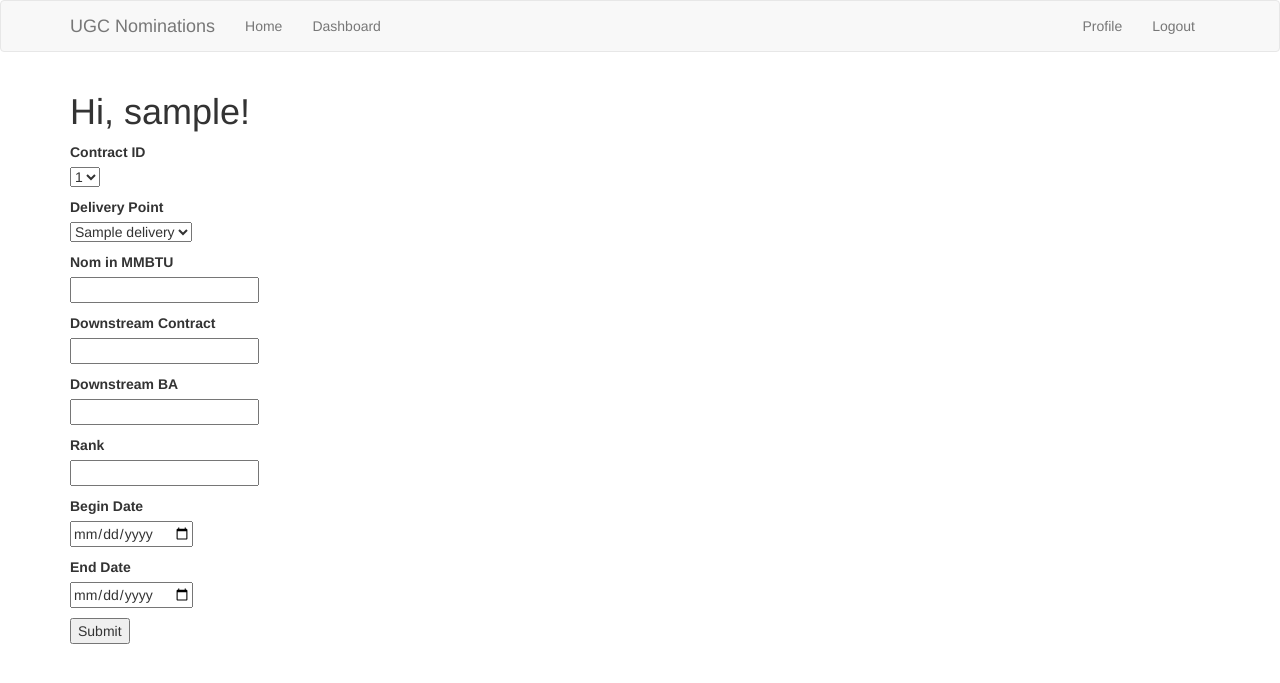
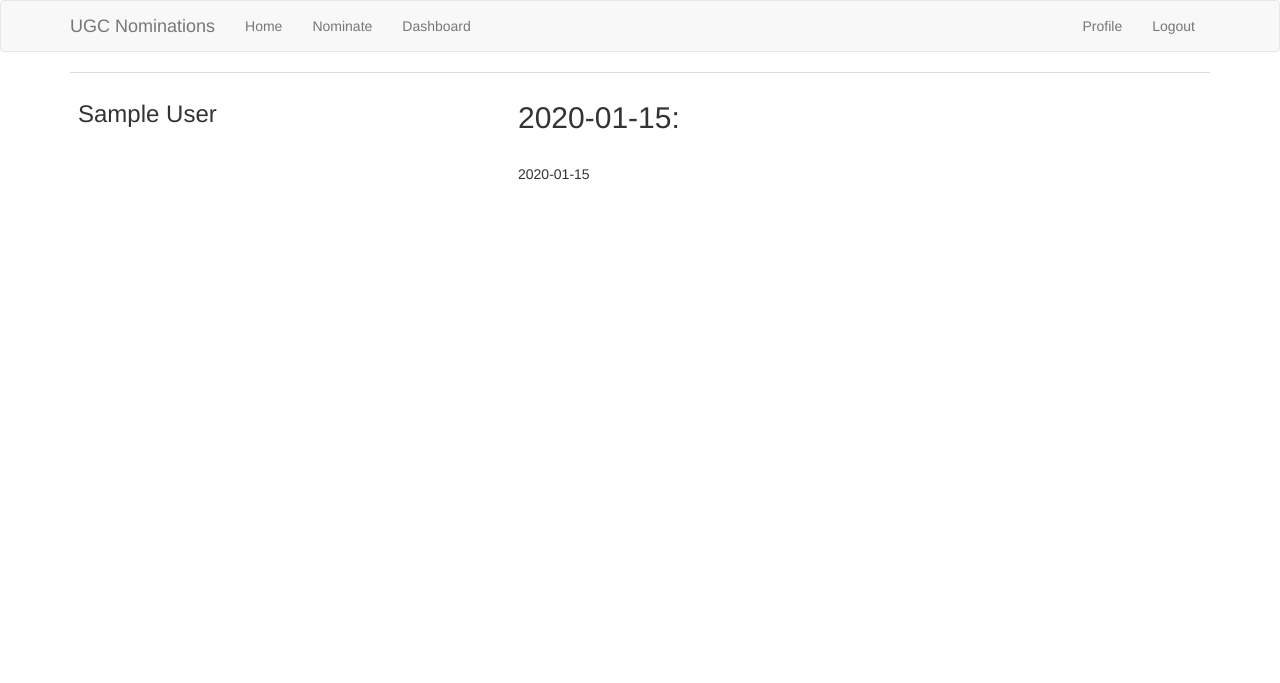
Before and after one commit to apfrancis1992/midstream-noms, a Flask app: page / in a window 1280 px wide. Shown: the top 683 px of the page. Run offline with Flask 2, Linux system fonts and the light colour scheme; a user stored in the database is signed in; tables that the repository leaves empty hold one stand-in row (values such as "Sample post"); parts of the project's set-up code (start-up, migrations or seed data) failed here and were passed over; some libraries are stand-ins or nearby versions.

Commit message:
Added updates & noms form to nav bar

```diff
--- a/app/forms.py
+++ b/app/forms.py
@@ -152,3 +152,8 @@ class EditContractForm(FlaskForm):
         super(EditContractForm, self).__init__()
         self.producer.choices = [(c.company_name, c.company_name) for c in Company.query.filter_by(company_type='producer').order_by(Company.company_name).all()]
         self.marketer.choices = [('', "---")] + [(c.company_name, c.company_name) for c in Company.query.filter_by(company_type='marketer').order_by(Company.company_name).all()]
+
+class AddUpdateForm(FlaskForm):
+    update_title = StringField('Title', validators=[DataRequired(), Length(min=1, max=50)])
+    update = TextAreaField('Update', validators=[DataRequired(), Length(min=1, max=500)])
+    submit = SubmitField('Submit')
--- a/app/routes.py
+++ b/app/routes.py
@@ -2,8 +2,8 @@ from flask import render_template, flash, redirect, url_for, request, session
 from flask_login import login_user, logout_user, current_user, login_required
 from werkzeug.urls import url_parse
 from app import app, db
-from app.forms import LoginForm, RegistrationForm, EditProfileForm, NomForm, AdminEditUserForm, AddUser, ResetPasswordRequestForm, ResetPasswordForm, EditCompanyForm, EditContractForm
-from app.models import User, Company, Contract, Nom
+from app.forms import LoginForm, RegistrationForm, EditProfileForm, NomForm, AdminEditUserForm, AddUser, ResetPasswordRequestForm, ResetPasswordForm, EditCompanyForm, EditContractForm, AddUpdateForm
+from app.models import User, Company, Contract, Nom, Updates
 import datetime
 from functools import wraps
 from app.tables import Users, Noms, Companies, Contracts
@@ -36,30 +36,9 @@ def user_required(f):
 @app.route('/index', methods=['GET', 'POST'])
 @login_required
 def index():
-    form = NomForm()
-    if form.validate_on_submit():
-        for day in range((form.end_date.data - form.begin_date.data).days + 1):
-            day_delta = datetime.timedelta(days=1)
-            date = (form.begin_date.data + (day * day_delta))
-            old_nom = Nom.query.filter_by(contract_id=form.contract_id.data, downstream_contract=form.downstream_contract.data, downstream_ba=form.downstream_ba.data, day_nom=date, rank=form.rank.data).first()
-            if old_nom is not None:
-                old_nom.contract_id = form.contract_id.data
-                old_nom.day_nom_value = form.day_nom_value.data
-                old_nom.downstream_contract = form.downstream_contract.data
-                old_nom.downstream_ba = form.downstream_ba.data
-                old_nom.day_nom = date
-                old_nom.rank = form.rank.data
-                old_nom.delivery_id = form.delivery_id.data
-                old_nom.edit = True
-                old_nom.published_time = datetime.datetime.utcnow()
-                db.session.commit()
-            else:
-                post = Nom(contract_id=form.contract_id.data, user=current_user.username, day_nom_value=form.day_nom_value.data, downstream_contract=form.downstream_contract.data, downstream_ba=form.downstream_ba.data, rank=form.rank.data, day_nom=date, delivery_id=form.delivery_id.data)
-                db.session.add(post)
-                db.session.commit()
-        flash('Your post is now live!')
-        return redirect(url_for('index'))
-    return render_template("index.html", title='Nominations', form=form)
+    updates = Updates.query.order_by(Updates.timestamp.desc()).all()
+
+    return render_template("news.html", title='Home', updates=updates)
 
 
 @app.route('/login', methods=['GET', 'POST'])
@@ -377,3 +356,17 @@ def edit_contract(contract_id):
         form.day_due.data = contract.day_due
         form.active.data = contract.active
     return render_template('edit_contract.html', form=form)
+
+
+@app.route('/admin/update', methods=['GET', 'POST'])
+@login_required
+@admin_required
+def update():
+    form = AddUpdateForm()
+    if form.validate_on_submit():
+        update = Updates(update=form.update.data, user_id=current_user.id, update_title=form.update_title.data)
+        db.session.add(update)
+        db.session.commit()
+        flash('Your update is now live!')
+        return redirect(url_for('index'))
+    return render_template("update.html", title='Post Update', form=form)
--- a/app/templates/base.html
+++ b/app/templates/base.html
@@ -19,6 +19,7 @@
             <div class="collapse navbar-collapse" id="bs-example-navbar-collapse-1">
                 <ul class="nav navbar-nav">
                     <li><a href="{{ url_for('index') }}">Home</a></li>
+                    <li><a href="{{ url_for('nominate') }}">Nominate</a></li>
                     <li><a href="{{ url_for('admin_dashboard') }}">Dashboard</a></li>
                 </ul>
                 <ul class="nav navbar-nav navbar-right">
@@ -34,7 +35,7 @@
                               <li><a href="{{ url_for('company_management') }}">Edit Company</a></li>
                               <li class="divider"></li>
                               <li><a href="{{ url_for('contract_management') }}">Edit Contracts</a></li>
-                              <li><a href="{{ url_for('add_user') }}">Add Contract</a></li>
+                              <li><a href="{{ url_for('update') }}">Post Update</a></li>
                             </ul>
                           </li>
                         {% endif %}
--- /dev/null
+++ b/app/templates/news.html
@@ -0,0 +1,16 @@
+{% extends "base.html" %}
+
+{% block app_content %}
+{% for update in updates %}
+    <table class="table table-hover">
+        <tr valign="middle">
+            <td>
+                <h3>{{ update.author.first_name }} {{ update.author.last_name }}</h3>
+            </td>
+            <td width="700px">
+                <h2>{{ update.update_title }}:</h2><br>{{ update.update }}
+            </td>
+        </tr>
+    </table>
+{% endfor %}
+{% endblock %}
```
Also changed, not shown: app/models.py (+8 -0 lines), app/templates/update.html (added, +23 -0 lines).
